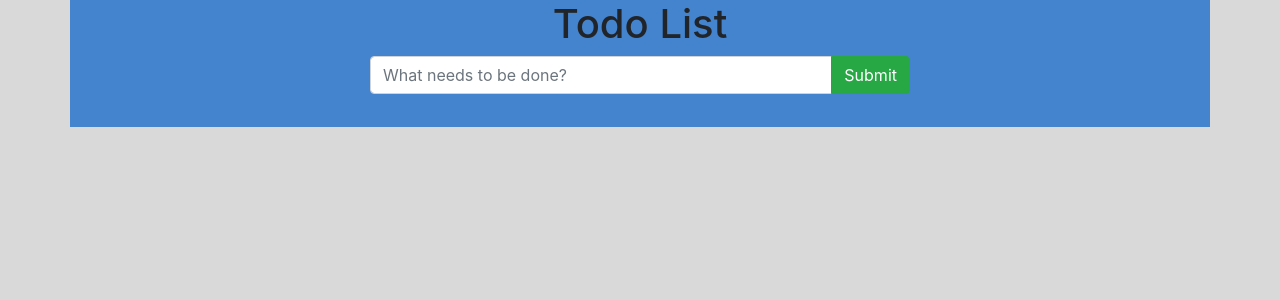
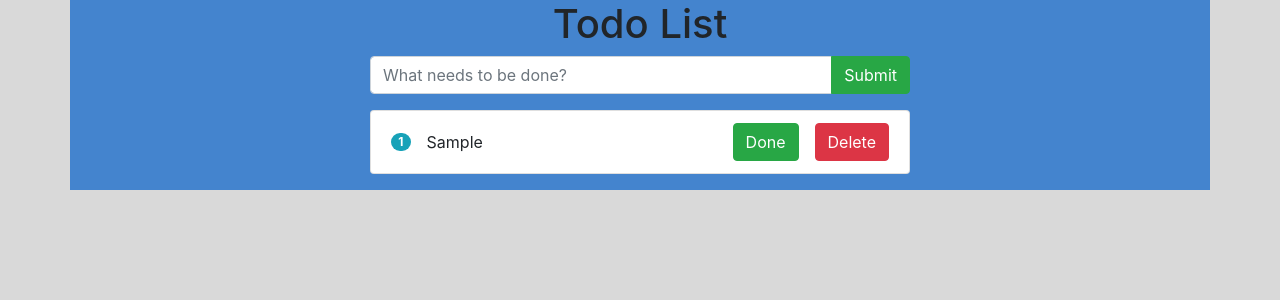
Before and after one commit to apolloinfinity/flask-todolist, a Flask app: page / in a window 1280 px wide. Shown: the top 300 px of the page. Run offline with Flask 2, Linux system fonts and the light colour scheme; tables that the repository leaves empty hold one stand-in row (values such as "Sample post"); some libraries are stand-ins or nearby versions.

Commit message:
Played around with some template variables

```diff
--- a/app/templates/index.html
+++ b/app/templates/index.html
@@ -1,9 +1,10 @@
 {% extends 'base.html' %} {% block todo %}
 <div class="row pb-3 rounded-bottom">
     <div class="col-md-6 offset-md-3">
-        <form action="/add" method="POST">
+        <form action="{{url_for('add')}}" method="POST">
             <div class="input-group mb-3">
-                <input type="text" name="todoitem" class="form-control" placeholder="What needs to be done?" aria-label="Recipient's username" aria-describedby="basic-addon2">
+                <input type="text" name="todoitem" class="form-control" placeholder="What needs to be done?" aria-label="Recipient's username"
+                    aria-describedby="basic-addon2">
                 <div class="input-group-append">
                     <input class="btn btn-success" type="submit">
                 </div>
@@ -12,8 +13,13 @@
     </div>
     <div class="col-md-6 offset-md-3">
         <ul class="list-group">
-            {% for item in mylist %}
-            <li class="list-group-item">{{item}}</li>
+            {% for item in todos %}
+            <li class="list-group-item d-flex justify-content-between align-items-center">
+                <span class="badge badge-info badge-pill mr-3">{{item.id}}</span>
+                {{item}}
+                <button class="btn btn-success ml-auto mr-3">Done</button>
+                <button class="btn btn-danger">Delete</button>
+            </li>
             {% endfor %}
         </ul>
     </div>
```
